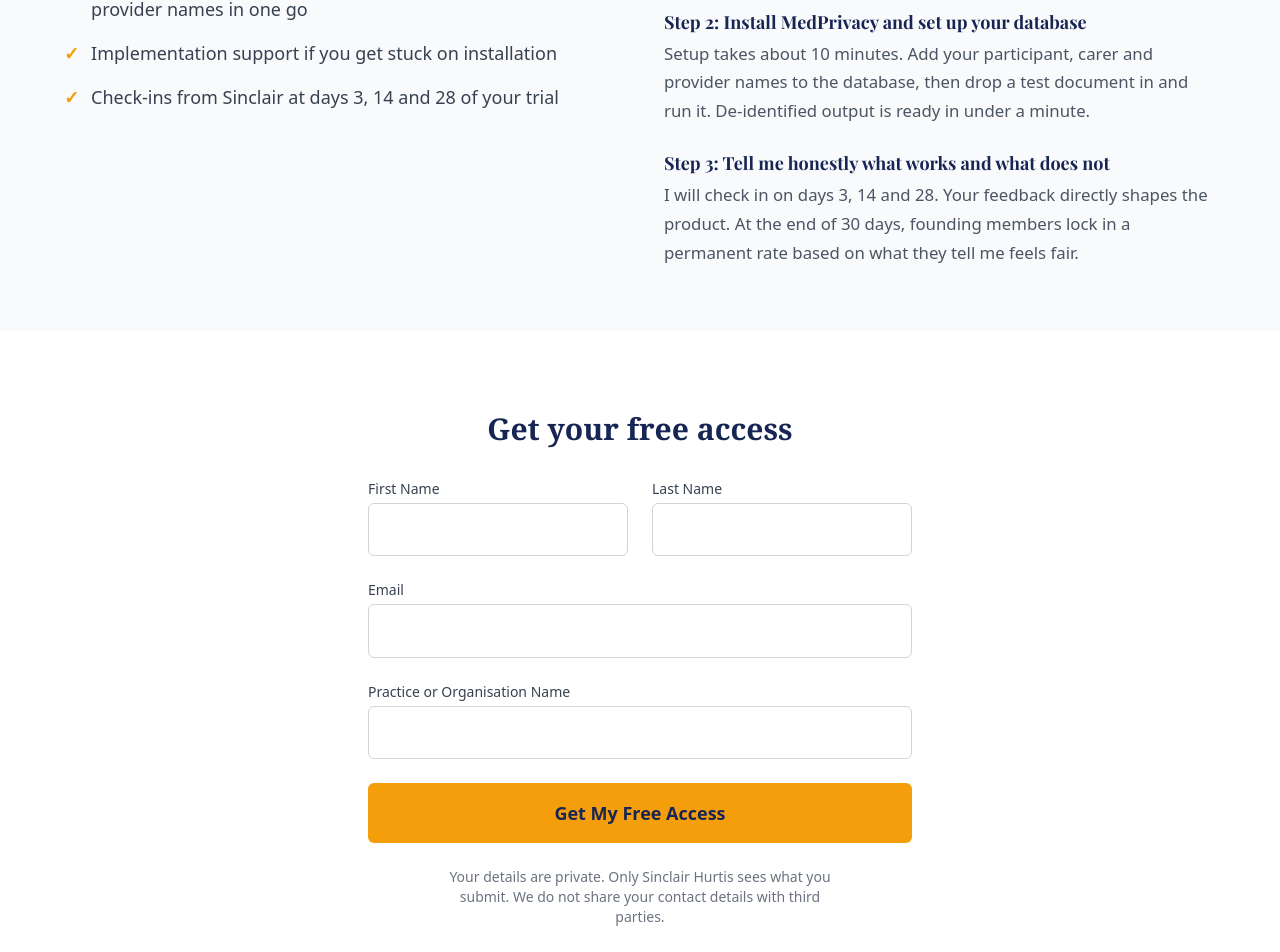
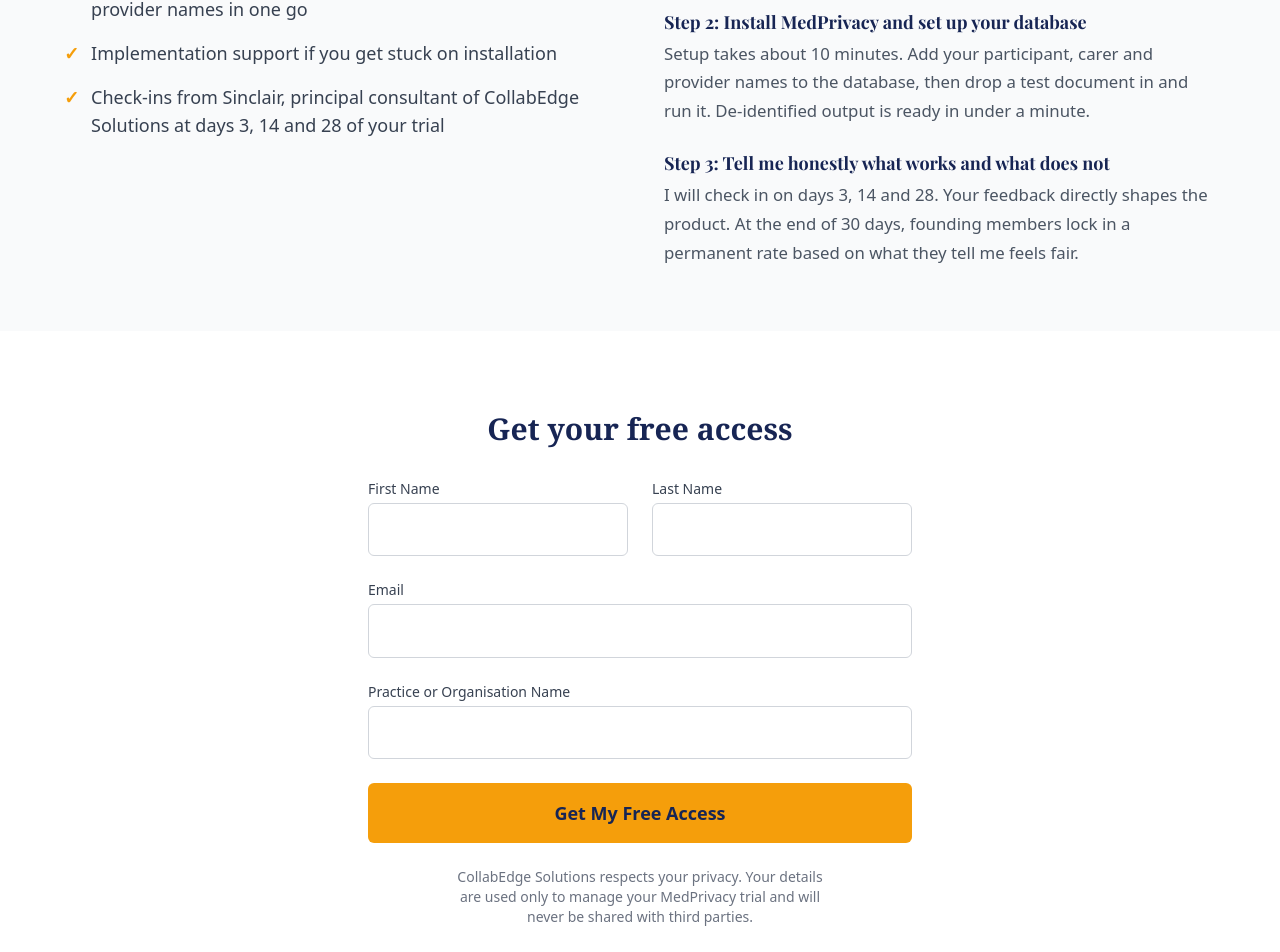
Before and after one commit to shurtis-0601/medprivacy, a Next.js app: page /founding-members in a window 1280 px wide. Shown: the part 769-1721 px from the top of the page. Built offline with nearby package versions, Linux system fonts and the light colour scheme.

Commit message:
Update page.tsx

```diff
--- a/app/founding-members/page.tsx
+++ b/app/founding-members/page.tsx
@@ -42,7 +42,7 @@
                 </li>
                 <li className="flex items-start">
                   <span className="text-amber-500 font-bold mr-3">✓</span>
-                  Check-ins from Sinclair at days 3, 14 and 28 of your trial
+                  Check-ins from Sinclair, principal consultant of CollabEdge Solutions at days 3, 14 and 28 of your trial
                 </li>
               </ul>
             </div>
@@ -109,7 +109,7 @@
           </form>
 
           <p className="text-center text-sm text-gray-500 mt-6 max-w-sm mx-auto">
-            Your details are private. Only Sinclair Hurtis sees what you submit. We do not share your contact details with third parties.
+            CollabEdge Solutions respects your privacy. Your details are used only to manage your MedPrivacy trial and will never be shared with third parties.
           </p>
         </section>
       </main>
```
